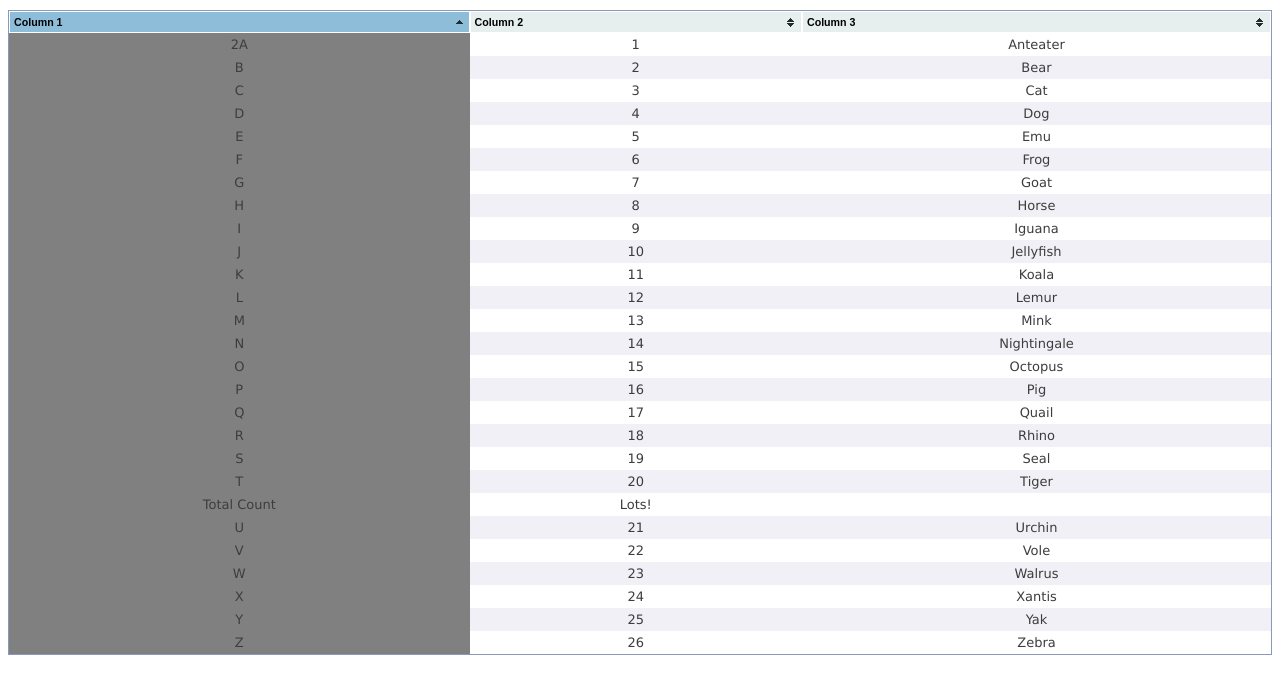
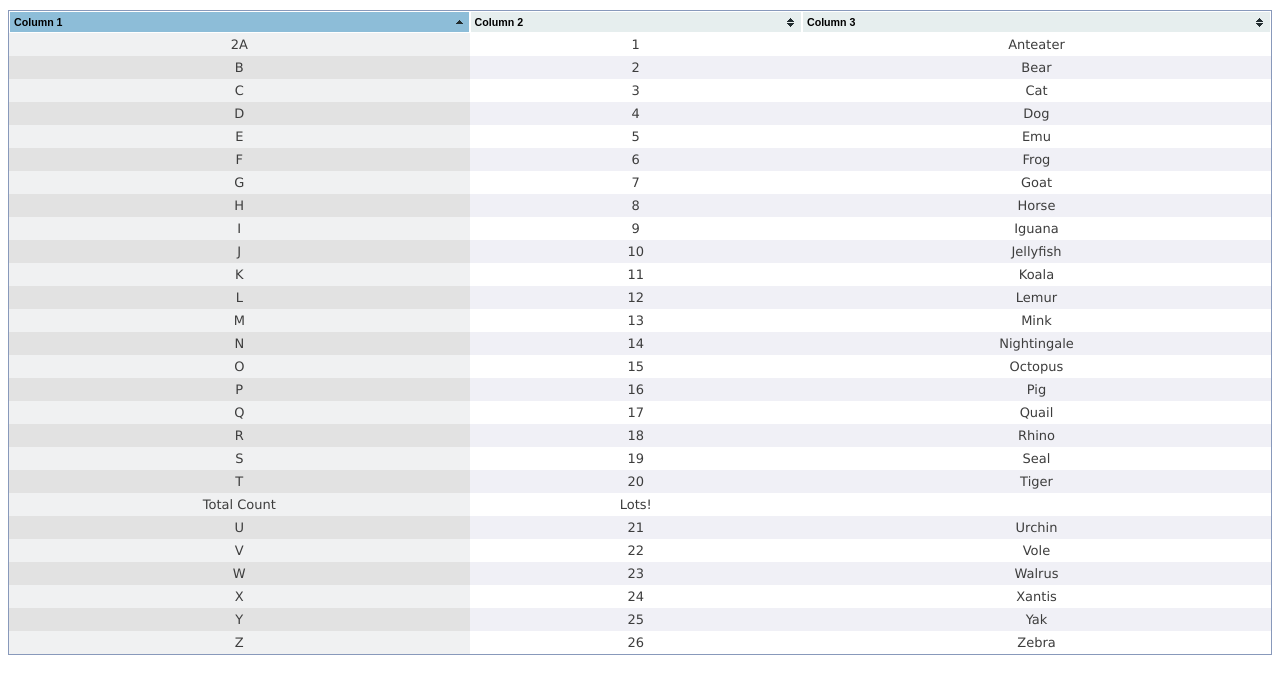
Before and after one commit to grigoryangeo/Tablesorter-Select-Cell-Plugin, a plain HTML site: page example/index.html in a window 1280 px wide. Both pictures are taken after a click on the element "Column 1". Drawn offline with nearby package versions, Linux system fonts and the light colour scheme.

Commit message:
styles for example

```diff
--- a/example/index.html
+++ b/example/index.html
@@ -18,9 +18,11 @@
             margin: 10px !important;
             text-align: center;
         }
-        .active {
-            background-color: gray !important;
-            border-bottom:
+        table tbody tr.even td.active {
+                background-color: #F0F1F2 !important;
+        }
+        table tbody tr.odd td.active {
+                background-color: #e2e2e2 !important;
         }
     </style>
 
```
Also changed, not shown: 1 other file.
